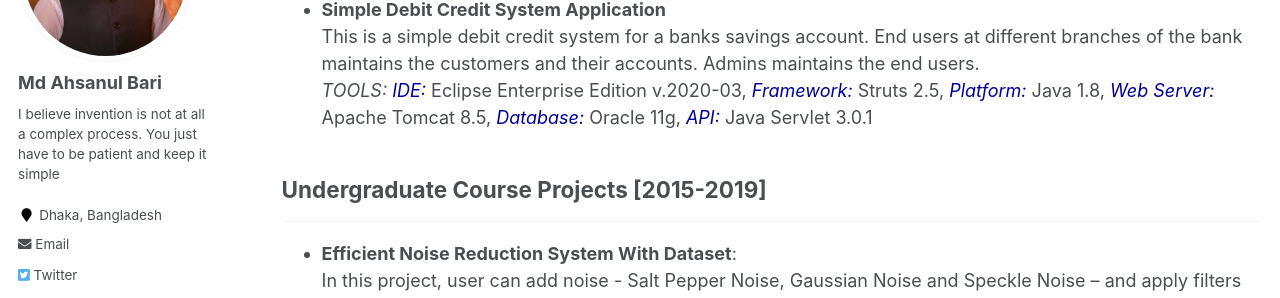
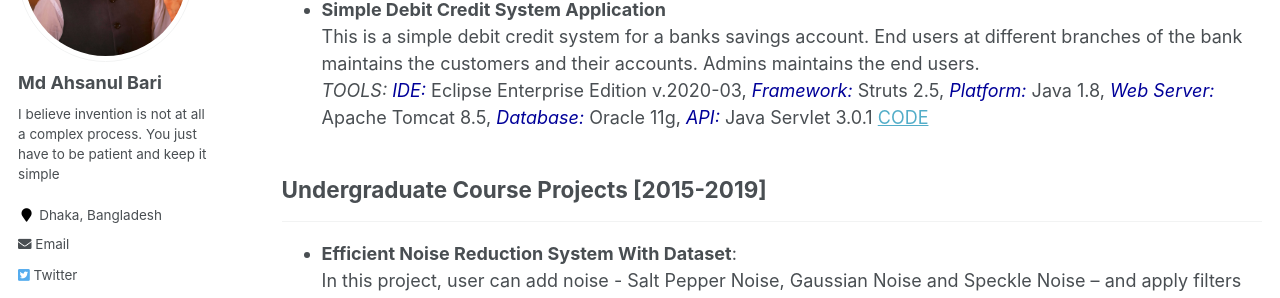
Before and after one commit to GProDevik/AhsanulBariRomih, a Jekyll site: the page built from _pages/projects.md, in a window 1280 px wide and 900 px high. Shown: the part 231-529 px from the top of the window. Built offline with Jekyll 4.4.1, drawn with Linux system fonts in a browser that asks for light colours.

Commit message:
Update projects.md

```diff
--- a/_pages/projects.md
+++ b/_pages/projects.md
@@ -15,7 +15,7 @@ author_profile: true
   <br />
   *TOOLS:*
   <i style='color:#000099;'>IDE:</i> Eclipse Enterprise Edition v.2020-03, <i style='color:#000099;'> Framework:</i> Struts 2.5, <i style='color:#000099;'>Platform:</i> Java 1.8, <i style='color:#000099;'>Web Server: </i> Apache Tomcat 8.5, <i style='color:#000099;'>Database:</i> Oracle 11g, <i style='color:#000099;'>API:</i> Java Servlet 3.0.1
-
+  [CODE](https://github.com/AhsanulBariRomi/DEBIT-CREDIT-APP)
 
 
 ## Undergraduate Course Projects [2015-2019]
```
